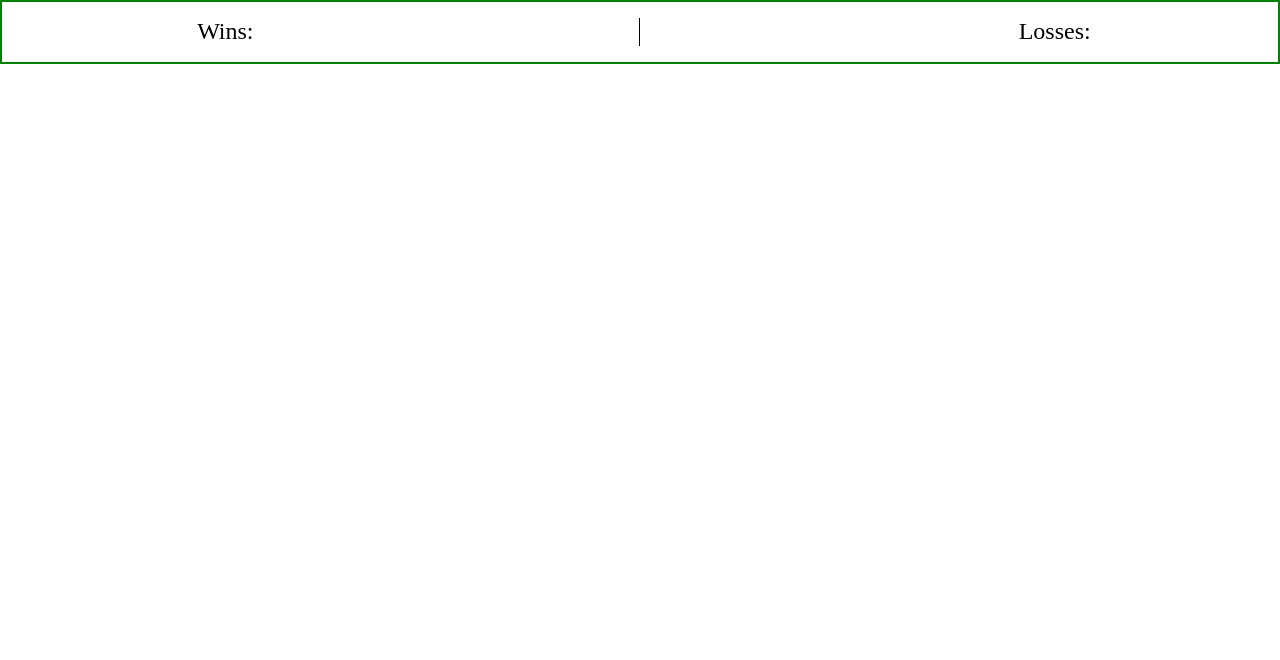
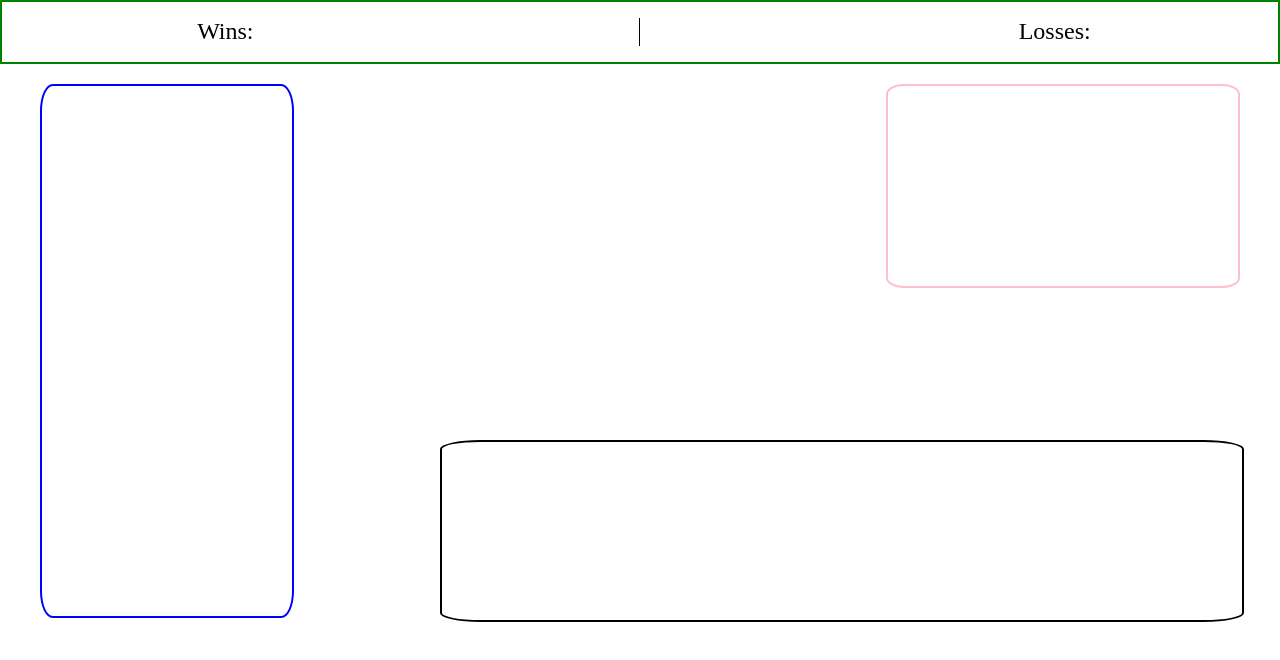
Before and after one commit to JSpeed8th/Capstone, a plain HTML site: page index.html in a window 1280 px wide. Drawn offline with nearby package versions, Linux system fonts and the light colour scheme; files that its build step writes are made by us from their sources.

Commit message:
completed basic layout

```diff
--- a/index.html
+++ b/index.html
@@ -14,7 +14,11 @@
     </nav>
 
     <div class="main_content_wrapper">
-
+      <div class="hangman"></div>
+      <div class="guess_wrapper">
+        <div class="num_of_guesses"></div>
+      </div>
+      <div class="word"></div>
     </div>
 
 
--- a/stylesheets/_main_content_wrapper.scss
+++ b/stylesheets/_main_content_wrapper.scss
@@ -1,2 +1,40 @@
 .main_content_wrapper {
+  display: grid;
+  grid-template-columns: .5fr 1fr;
+  grid-template-rows: 1fr .5fr;
+  margin-top: 20px;
+  padding: 0 40px;
 }
+
+.guess_wrapper {
+  width: 100%;
+  height: 100%;
+}
+
+.num_of_guesses {
+  // margin: 0 auto;
+  float: right;
+  width: 350px;
+  height: 200px;
+  border: 2px solid pink;
+  border-radius: 5%;
+}
+
+.hangman {
+  height: 530px;
+  width: 250px;
+  border: 2px solid blue;
+  border-radius: 5%;
+  grid-row: 1;
+  grid-row-end: 3;
+}
+
+.word {
+  width: 100%;
+  height: 100%;
+  margin: 0 auto;
+  border: 2px solid black;
+  border-radius: 5%;
+  grid-column-start: 2;
+  grid-column-end: 3;
+}
```
